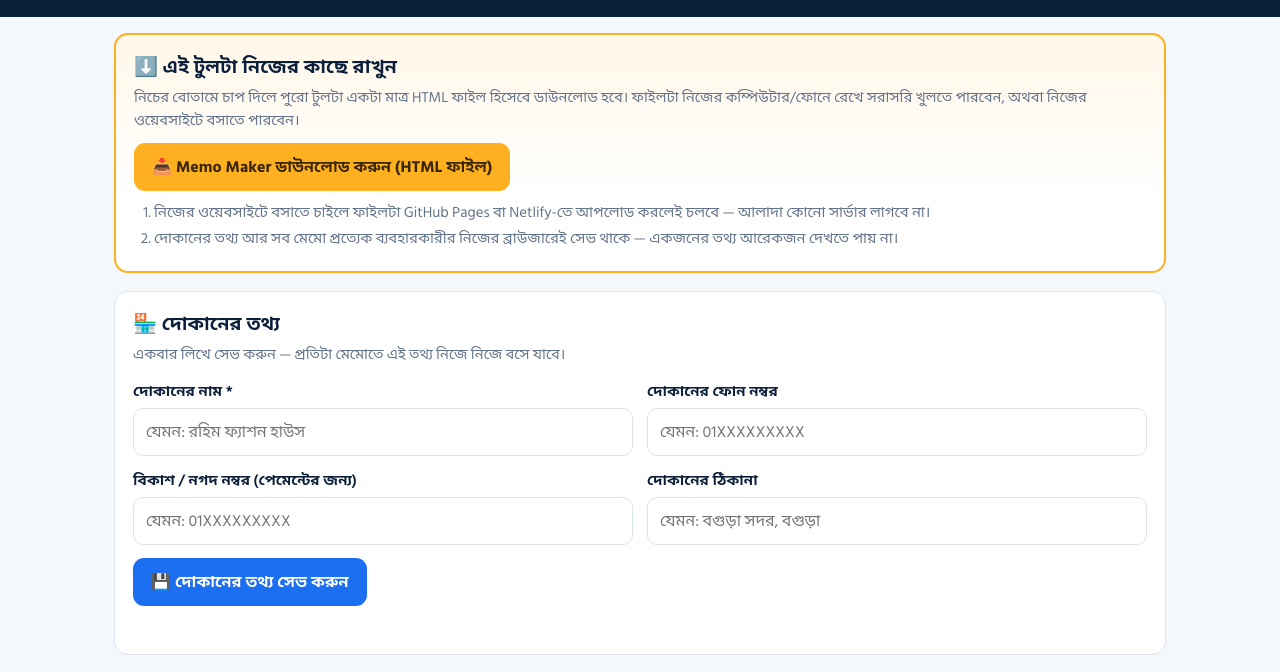
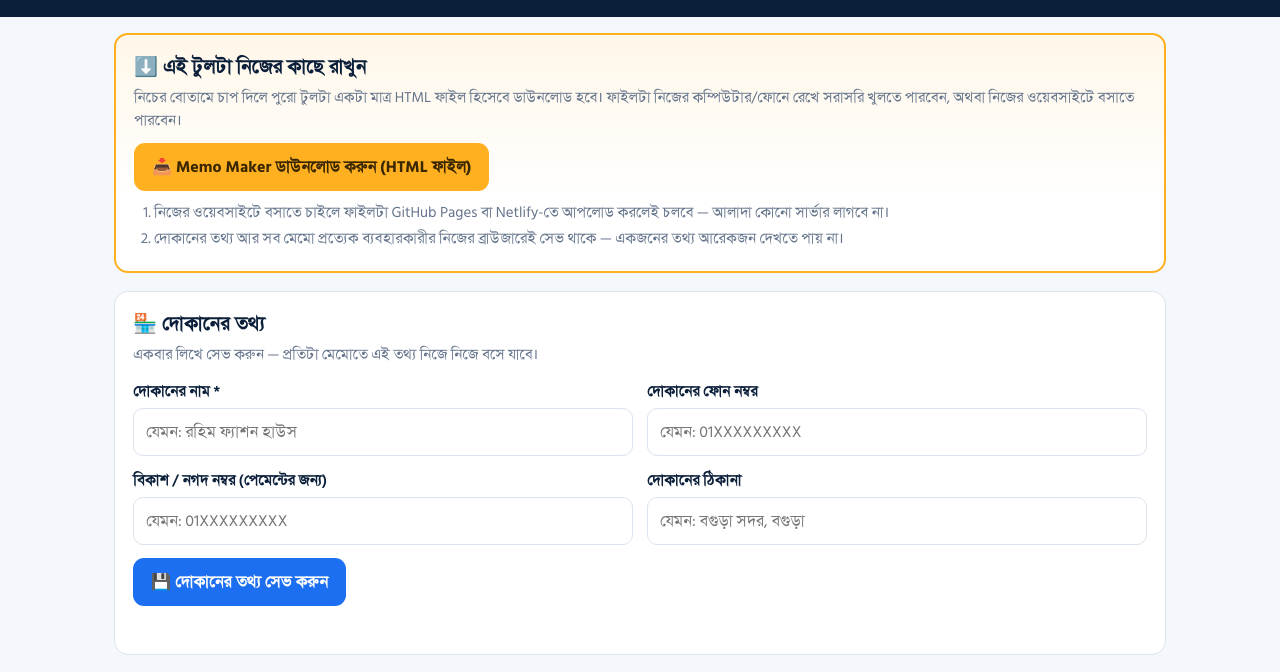
Before and after one commit to nazmulhaque-cyber/aeun-tools, a plain HTML site: page aeun-memo-maker-download.html in a window 1280 px wide. Shown: the part 108-780 px from the top of the page. Drawn offline with Linux system fonts and the light colour scheme.

Commit message:
Memo Maker: Bornomala font for Bengali

```diff
--- a/aeun-memo-maker-download.html
+++ b/aeun-memo-maker-download.html
@@ -10,6 +10,7 @@
     <link rel="preconnect" href="https://fonts.gstatic.com" crossorigin />
     <link href="https://fonts.googleapis.com/css2?family=Hind+Siliguri:wght@400;500;600;700&display=swap" rel="stylesheet" />
     <style>
+        @font-face{ font-family:'Bornomala'; src:url('https://nazmulhaque-cyber.github.io/aeun-tools/fonts/Bornomala-Regular.ttf') format('truetype'); font-weight:400; font-style:normal; font-display:swap; unicode-range:U+0980-09FF,U+200C-200D; }
       :root{
         --navy:#0B1F3A; --blue:#1D6FF2; --teal:#00C2A8; --amber:#FFB020;
         --bg:#F4F7FB; --card:#FFFFFF; --text:#334155; --heading:#0B1F3A;
@@ -27,7 +28,7 @@
       html{ -webkit-text-size-adjust:100%; }
       body{
         margin:0; background:var(--bg); color:var(--text);
-        font-family:"Hind Siliguri","Noto Sans Bengali",system-ui,sans-serif;
+        font-family:"Bornomala","Hind Siliguri","Noto Sans Bengali",system-ui,sans-serif;
         font-size:16px; line-height:1.55;
       }
       button, input, textarea, select{ font-family:inherit; font-size:1rem; color:inherit; }
```
